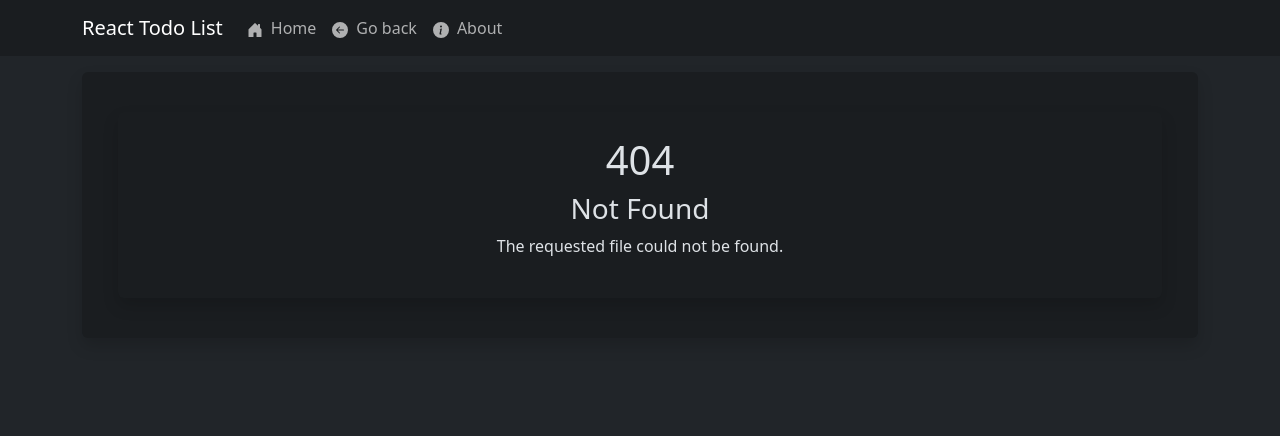
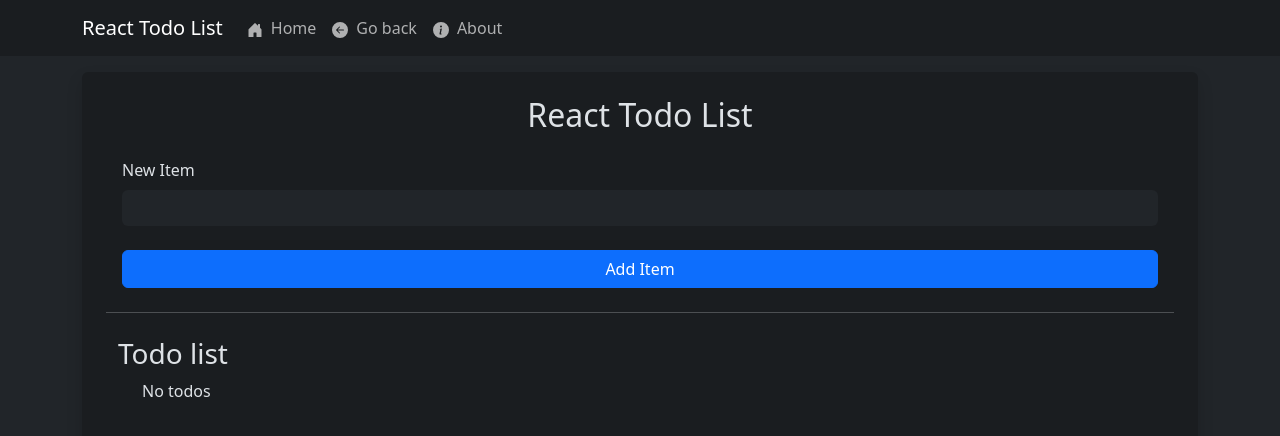
Before and after one commit to davidbasilefilho/react-todo-list, a React (Vite) app: page / in a window 1280 px wide. Before the commit this address had no page. Shown: the top 436 px of the page. Built offline with nearby package versions, Linux system fonts and the light colour scheme.

Commit message:
i think i fixed a bug with github pages by using the hash router

```diff
--- a/src/AboutPage.jsx
+++ b/src/AboutPage.jsx
@@ -4,6 +4,8 @@ import selfie from "./img/selfie.jpeg";
 export function AboutPage() {
     return (
         <>
+            <Container className="my-3">
+                <Card className="shadow bg-dark-subtle border-0 p-4">
                     <h3 className="text-center">About Me</h3>
 
                     <hr />
@@ -20,6 +22,8 @@ export function AboutPage() {
                             />
                         </Col>
                     </Container>
+                </Card>
+            </Container>
         </>
     );
 }
--- a/src/App.jsx
+++ b/src/App.jsx
@@ -9,7 +9,7 @@ import { Container } from "react-bootstrap";
 import { Card } from "react-bootstrap";
 
 // React Router
-import { Routes, Route } from "react-router-dom";
+import { Routes, Route, redirect } from "react-router-dom";
 
 // Custom JSX
 import { TodoForm } from "./components/TodoForm";
@@ -58,11 +58,9 @@ export default function App() {
     return (
         <>
             <MainNavbar></MainNavbar>
-            <Container className="my-3">
-                <Card className="shadow bg-dark-subtle border-0 p-4">
             <Routes>
                 <Route
-                            path="/react-todo-list/"
+                    path="/"
                     element={
                         <TodosPage
                             todos={todos}
@@ -72,11 +70,9 @@ export default function App() {
                         />
                     }
                 />
-                        <Route path="/react-todo-list/about/" element={<AboutPage />} />
+                <Route path="/about" element={<AboutPage />} />
                 <Route path="*" element={<NotFound />} />
             </Routes>
-                </Card>
-            </Container>
         </>
     );
 }
--- a/src/TodosPage.jsx
+++ b/src/TodosPage.jsx
@@ -5,13 +5,21 @@ import { TodoForm } from "./components/TodoForm";
 export function TodosPage({ todos, addTodo, toggleTodo, deleteTodo }) {
     return (
         <>
-            <h2 className="text-center mb-4">React Todo List</h2>
+            <Container className="my-3">
+                <Card className="shadow bg-dark-subtle border-0 p-4">
+                    <h2 className="text-center mb-4">React Todo List</h2>
 
-            <TodoForm onSubmit={addTodo}></TodoForm>
+                    <TodoForm onSubmit={addTodo}></TodoForm>
 
-            <hr className="my-4" />
+                    <hr className="my-4" />
 
-            <TodoList todos={todos} toggleTodo={toggleTodo} deleteTodo={deleteTodo}></TodoList>
+                    <TodoList
+                        todos={todos}
+                        toggleTodo={toggleTodo}
+                        deleteTodo={deleteTodo}
+                    ></TodoList>
+                </Card>
+            </Container>
         </>
     );
 }
--- a/src/components/MainNavbar.jsx
+++ b/src/components/MainNavbar.jsx
@@ -13,9 +13,9 @@ export function MainNavbar() {
     return (
         <Navbar bg="dark-subtle" expand="lg">
             <Container>
-                <Navbar.Brand href="?p=home">
+                <Navbar.Brand>
                     <Link
-                        to="/react-todo-list"
+                        to="/"
                         className="py-3"
                         style={{ textDecoration: "none", color: "inherit" }}
                     >
@@ -27,7 +27,7 @@ export function MainNavbar() {
                     <Nav className="me-auto">
                         <Nav.Link>
                             <Link
-                                to="/react-todo-list"
+                                to="/"
                                 className="py-3"
                                 style={{ textDecoration: "none", color: "inherit" }}
                             >
@@ -43,7 +43,7 @@ export function MainNavbar() {
 
                         <Nav.Link>
                             <Link
-                                to="/react-todo-list/about"
+                                to="/about"
                                 className="py-3"
                                 style={{ textDecoration: "none", color: "inherit" }}
                             >
--- a/src/main.jsx
+++ b/src/main.jsx
@@ -2,12 +2,12 @@ import React from "react";
 import ReactDOM from "react-dom/client";
 import App from "./App.jsx";
 import "bootstrap/dist/css/bootstrap.min.css";
-import { BrowserRouter } from "react-router-dom";
+import { HashRouter } from "react-router-dom";
 
 ReactDOM.createRoot(document.getElementById("root")).render(
     <React.StrictMode>
-        <BrowserRouter>
+        <HashRouter>
             <App />
-        </BrowserRouter>
+        </HashRouter>
     </React.StrictMode>
 );
--- a/src/style.css
+++ /dev/null
@@ -1,4 +0,0 @@
-.unstyled-link {
-    color: inherit !important;
-    text-decoration: inherit !important;
-}
```
Lines whose indentation alone changed are shown as unchanged.
